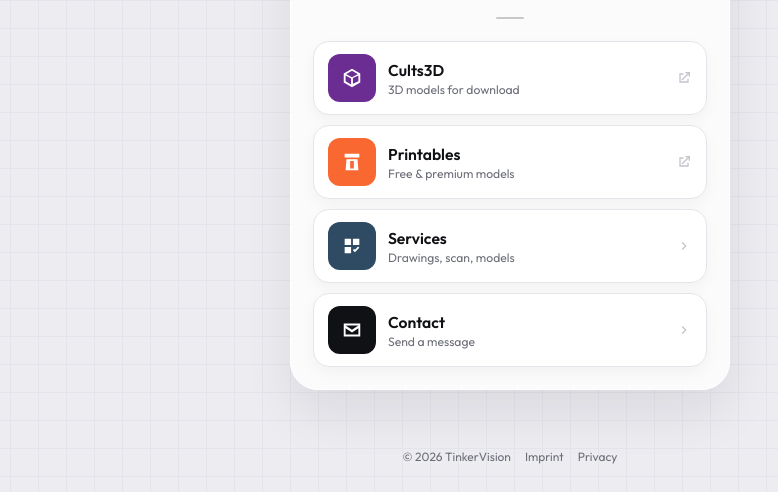
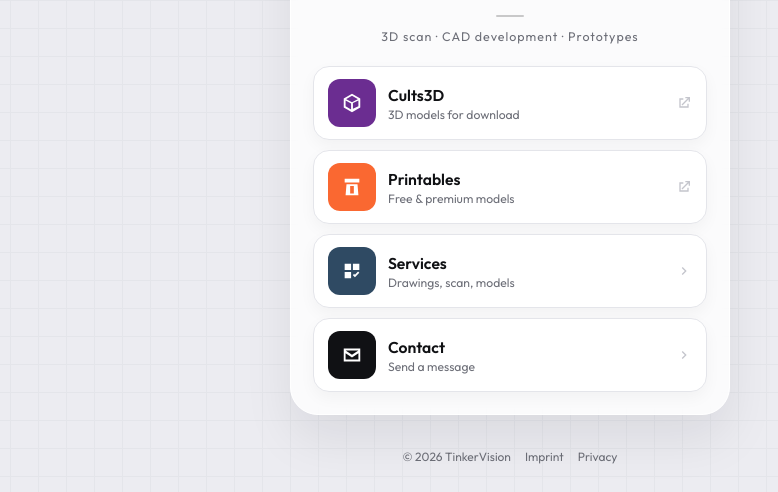
Before and after one commit to ToryoX1/TinkerVision, a plain HTML site: page index.html in a window 1280 px wide. Shown: the part 308-800 px from the top of the page, without its empty margins (130-908 px from the left). Drawn offline with Linux system fonts and the light colour scheme.

Commit message:
Update index.html

```diff
--- a/index.html
+++ b/index.html
@@ -106,9 +106,16 @@
       width: 28px;
       height: 2px;
       background: var(--ink);
-      margin: 20px auto 22px;
+      margin: 18px auto 12px;
       opacity: .22;
       border-radius: 2px;
+    }
+    .line {
+      color: var(--muted);
+      font-size: 0.78rem;
+      letter-spacing: 0.08em;
+      margin: 0 0 22px;
+      text-transform: none;
     }
     .shops { display: grid; gap: 10px; }
     a.shop {
@@ -186,6 +193,7 @@
     <h1>TinkerVision</h1>
     <p class="tag" data-i18n="slogan"></p>
     <div class="rule" aria-hidden="true"></div>
+    <p class="line" data-i18n="line"></p>
     <nav class="shops" aria-label="Shops">
       <a class="shop cults" href="https://cults3d.com/@TinkerVision" rel="noopener noreferrer" target="_blank">
         <div class="mark" aria-hidden="true">
@@ -238,6 +246,7 @@
     const T = {
       de: {
         slogan: "Idee wird Geometrie.",
+        line: "3D-Scan · CAD-Entwicklung · Prototypen",
         cults: "3D-Modelle zum Download",
         printables: "Kostenlose & Premium-Modelle",
         imprint: "Impressum",
@@ -249,6 +258,7 @@
       },
       en: {
         slogan: "Ideas become geometry.",
+        line: "3D scan · CAD development · Prototypes",
         cults: "3D models for download",
         printables: "Free & premium models",
         imprint: "Imprint",
```
